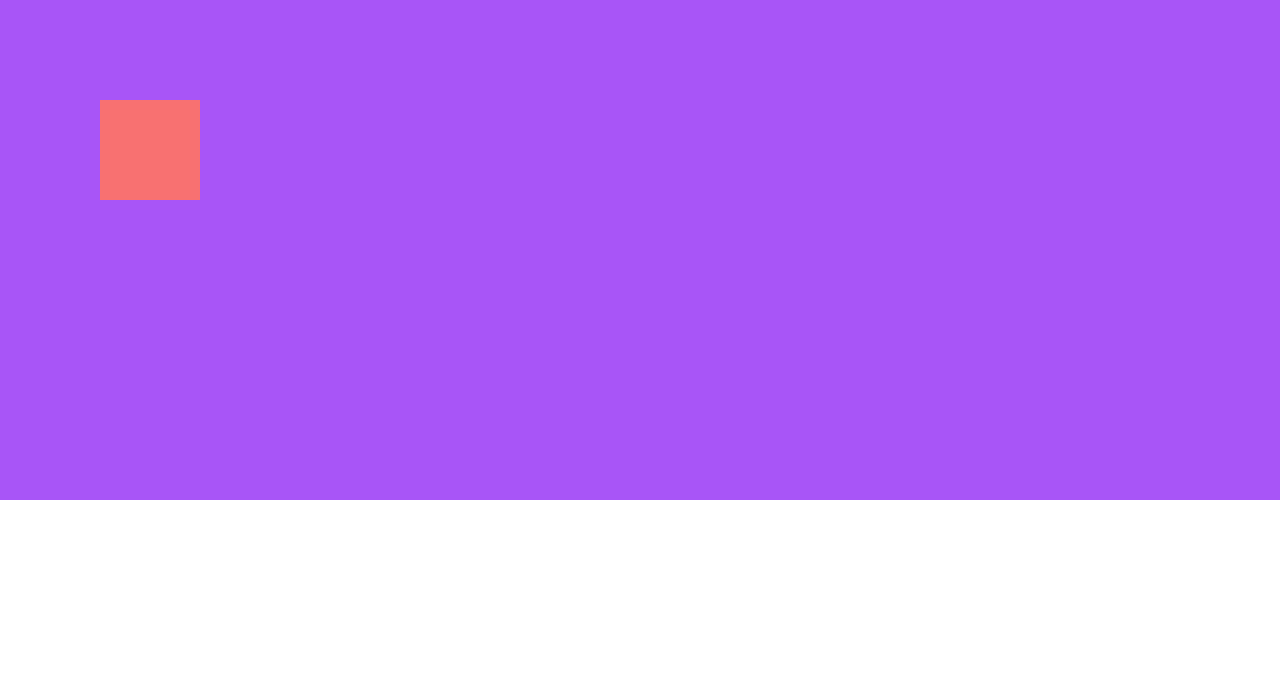
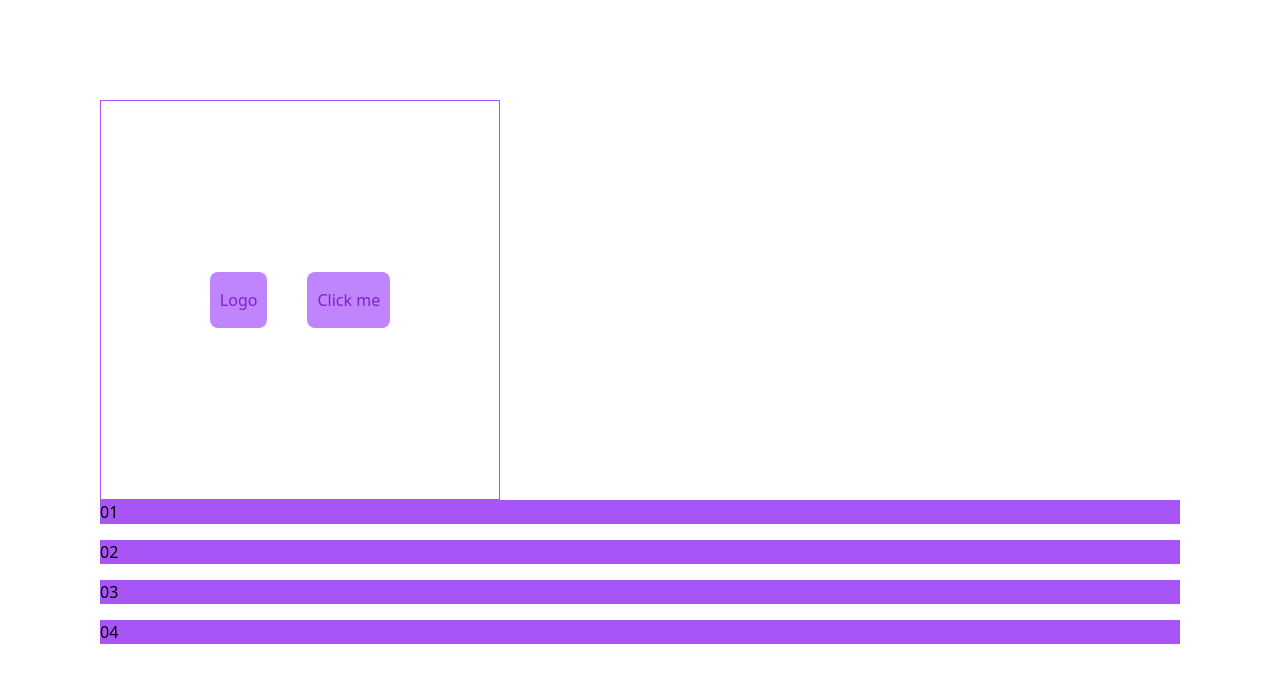
Before and after one commit to monoronjons86/start125, a website: page src/index.html in a window 1280 px wide. Drawn offline with Linux system fonts and the light colour scheme.

Commit message:
morning3

```diff
--- a/src/index.html
+++ b/src/index.html
@@ -6,10 +6,18 @@
     <title>Document</title>
     <link rel="stylesheet" href="output.css">
 </head>
-<body>
-    <div class="bg-purple-500 w-full h-[500px] relative">
-        <div class="bg-red-400 w-[100px] h-[100px] absolute left-[100px] top-[100px]"></div>
+<body class="m-[100px]">
+    <div class="w-[400px] h-[400px] border border-purple-500 flex gap-[40px] justify-center items-center">
+      <p class="bg-purple-400 text-purple-700 px-[10px] py-[16px] rounded-lg">Logo</p>
+      <button class="bg-purple-400 text-purple-700 px-[10px] py-[16px] rounded-lg">Click me</button>
+    </div>
+    <div class="flex flex-col gap-4">
+        <div class="bg-purple-500">01</div>
+        <div class="bg-purple-500">02</div>
+        <div class="bg-purple-500">03</div>
+        <div class="bg-purple-500">04</div>
+    </div>
 
-    </div>
+
 </body>
 </html>
```
Also changed, not shown: src/output.css.
